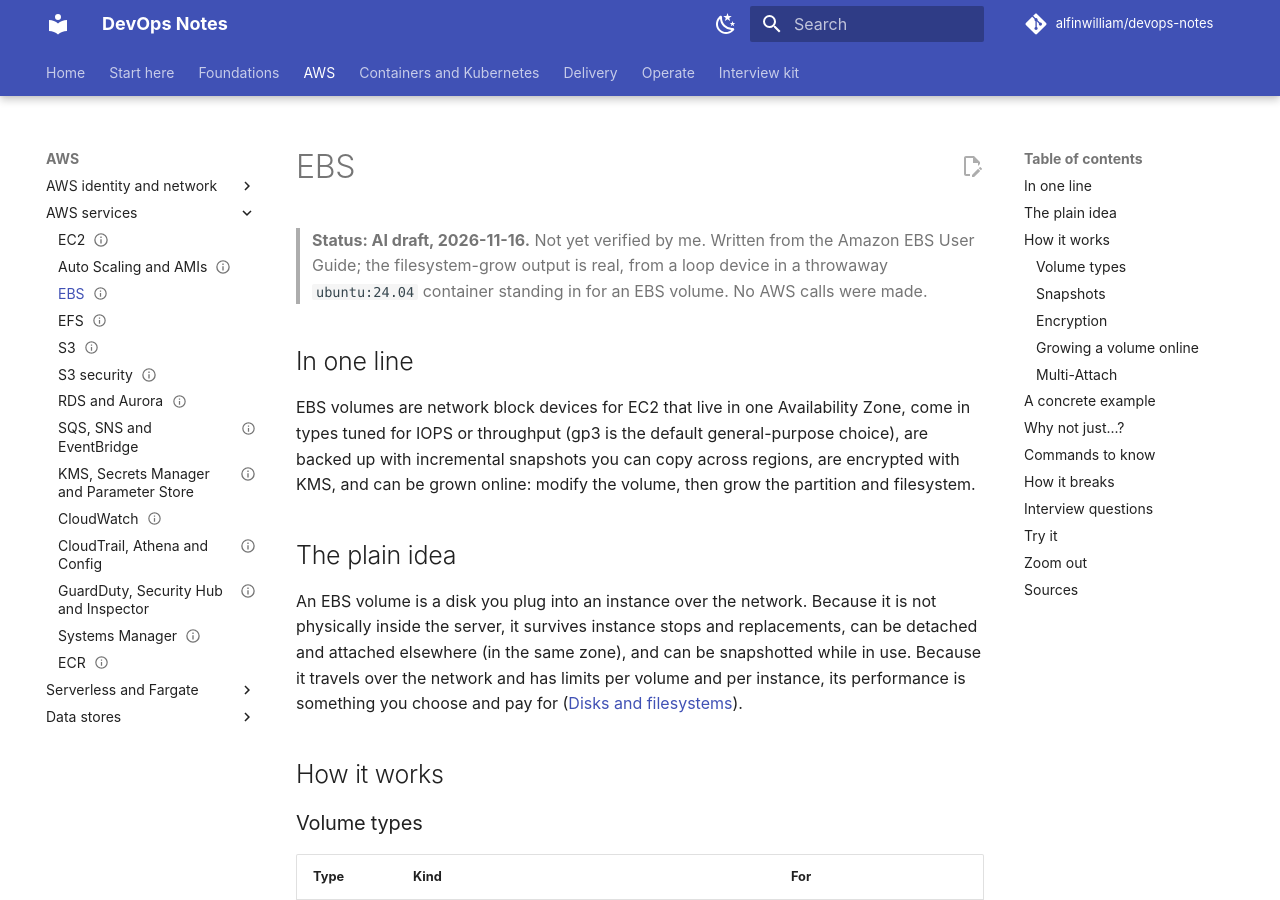
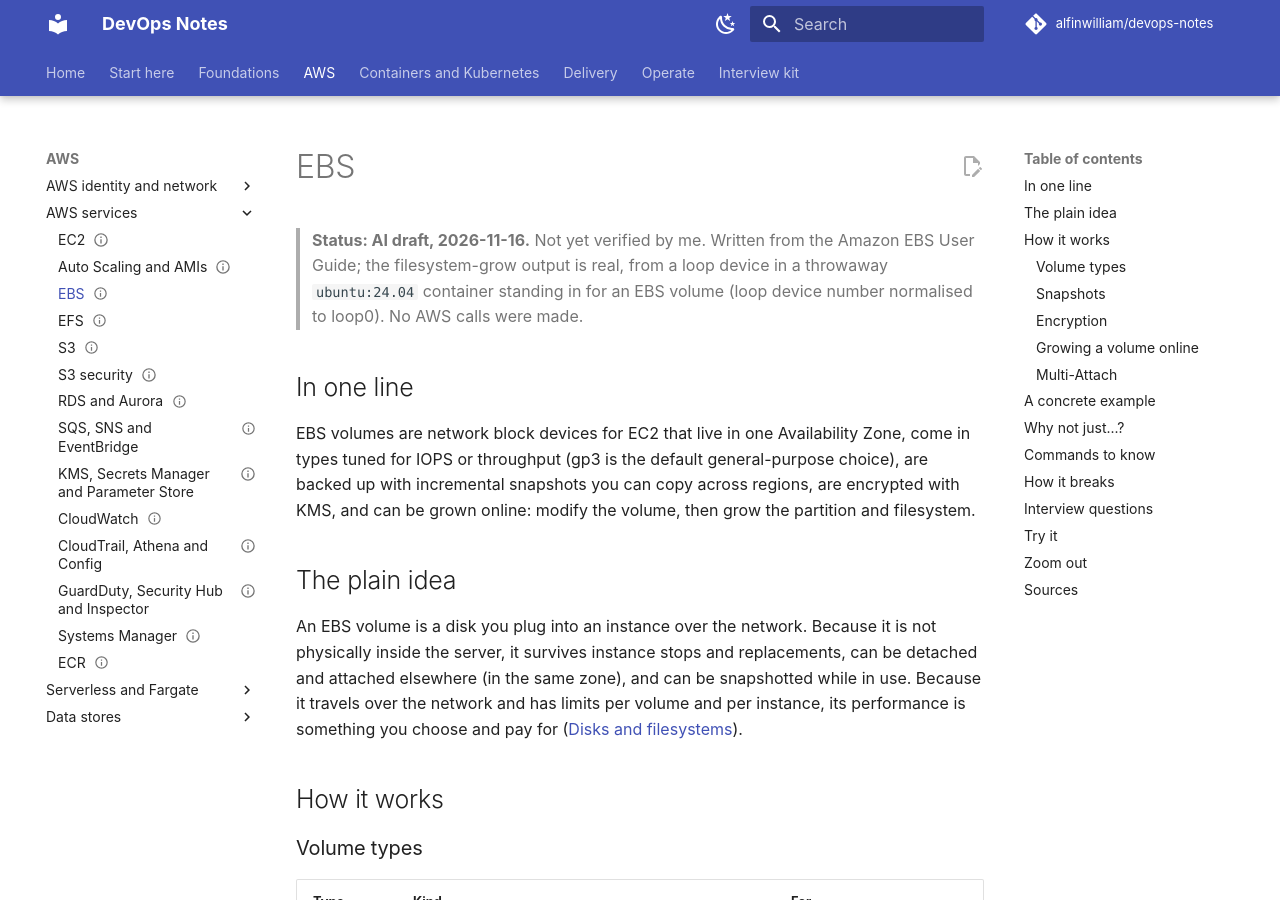
Before and after one commit to alfinwilliam/devops-notes, an MkDocs documentation site: the page built from docs/aws-services/ebs.md, in a window 1280 px wide and 900 px high. Built offline with MkDocs 1.6.1 and Material for MkDocs 9.7.7, drawn with Linux system fonts in a browser that asks for light colours; comment, search, counter and statistics services are not loaded.

Commit message:
aws-services: note the normalised loop device name
Co-Authored-By: Claude Opus 5.5 <noreply@anthropic.com>

```diff
--- a/docs/aws-services/ebs.md
+++ b/docs/aws-services/ebs.md
@@ -7,7 +7,7 @@ commands: container
 
 # EBS
 
-> **Status: AI draft, 2026-11-16.** Not yet verified by me. Written from the Amazon EBS User Guide; the filesystem-grow output is real, from a loop device in a throwaway `ubuntu:24.04` container standing in for an EBS volume. No AWS calls were made.
+> **Status: AI draft, 2026-11-16.** Not yet verified by me. Written from the Amazon EBS User Guide; the filesystem-grow output is real, from a loop device in a throwaway `ubuntu:24.04` container standing in for an EBS volume (loop device number normalised to loop0). No AWS calls were made.
 
 ## In one line
 
```
